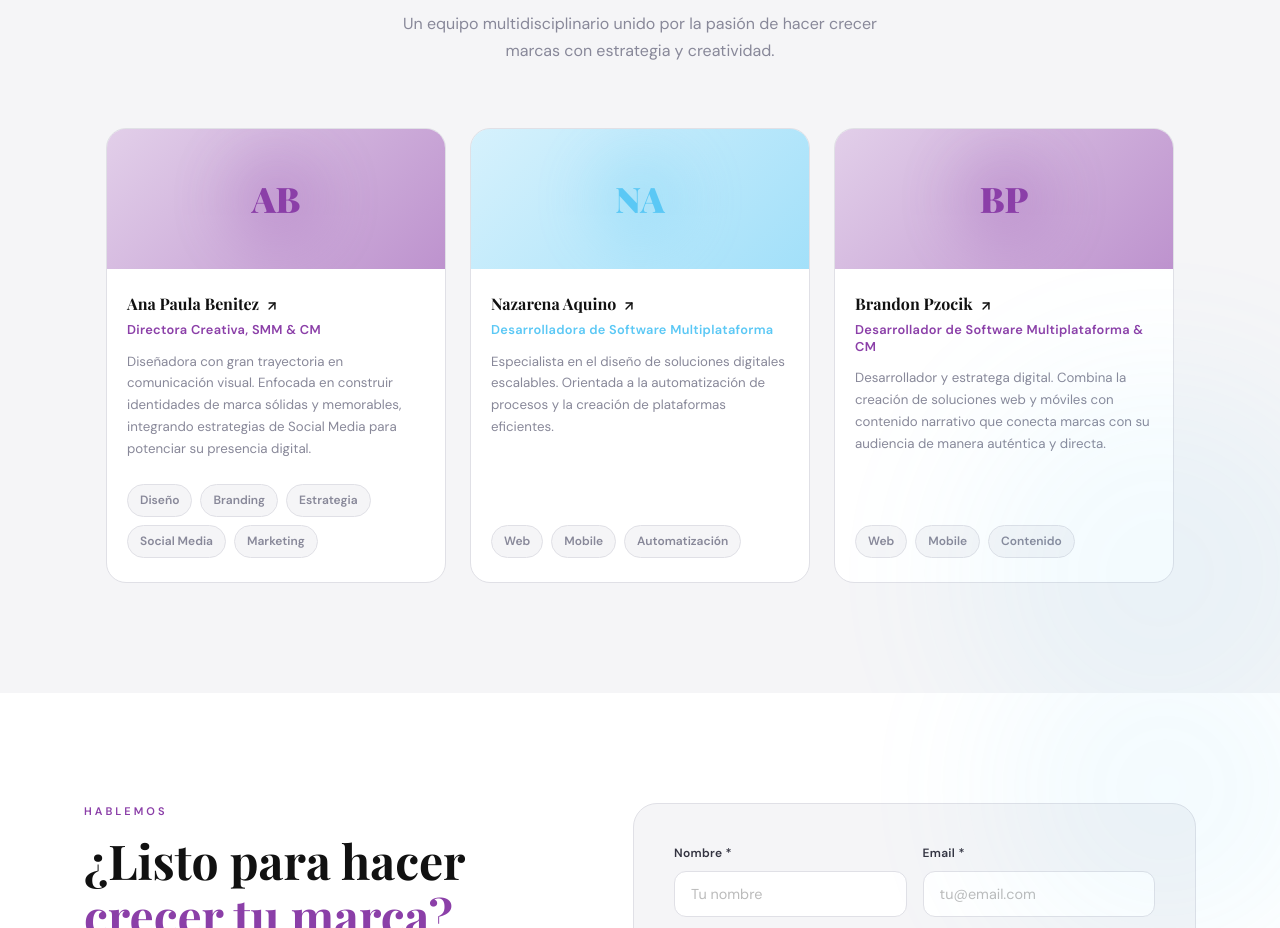
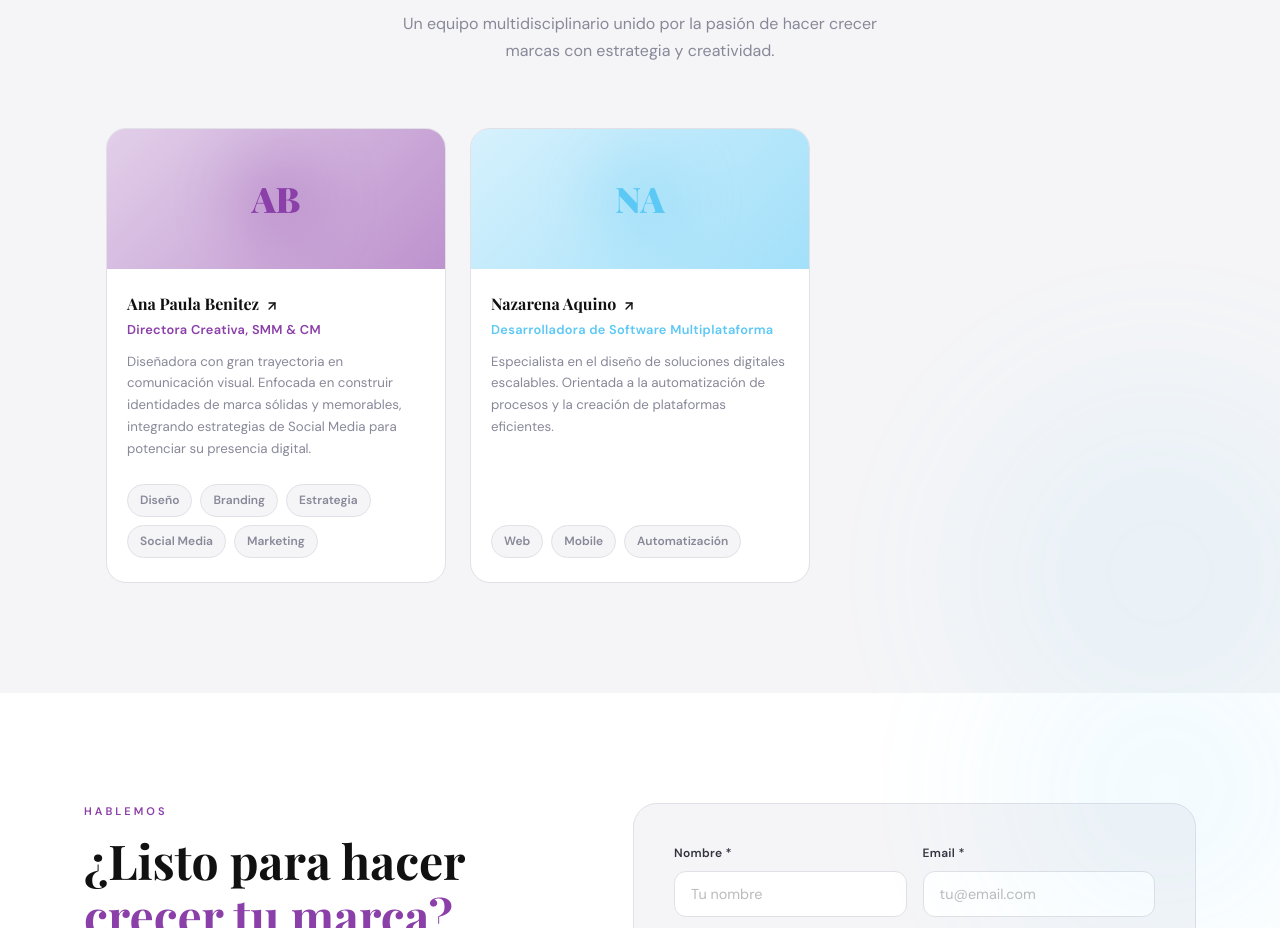
Before and after one commit to nazarena-aquino/ceo-multimedios, a React (Vite) app: page / in a window 1280 px wide. Shown: the part 5120-6048 px from the top of the page. Built offline with nearby package versions, Linux system fonts and the light colour scheme.

Commit message:
se elimino a brandon del equipo

```diff
--- a/src/components/Equipo.jsx
+++ b/src/components/Equipo.jsx
@@ -19,15 +19,6 @@ const equipo = [
     initials: 'NA',
     tags: ['Web', 'Mobile', 'Automatización'],
     linkedin: 'https://www.linkedin.com/in/nazarena-ayelen-aquino-b606a2205/',
-  },
-  {
-    nombre: 'Brandon Pzocik',
-    rol: 'Desarrollador de Software Multiplataforma & CM',
-    bio: 'Desarrollador y estratega digital. Combina la creación de soluciones web y móviles con contenido narrativo que conecta marcas con su audiencia de manera auténtica y directa.',
-    color: '#8B3FA8',
-    initials: 'BP',
-    tags: ['Web', 'Mobile', 'Contenido'],
-    linkedin: 'https://www.linkedin.com/in/brandon-pzocik-7a8517232/',
   },
 ]
 
```
